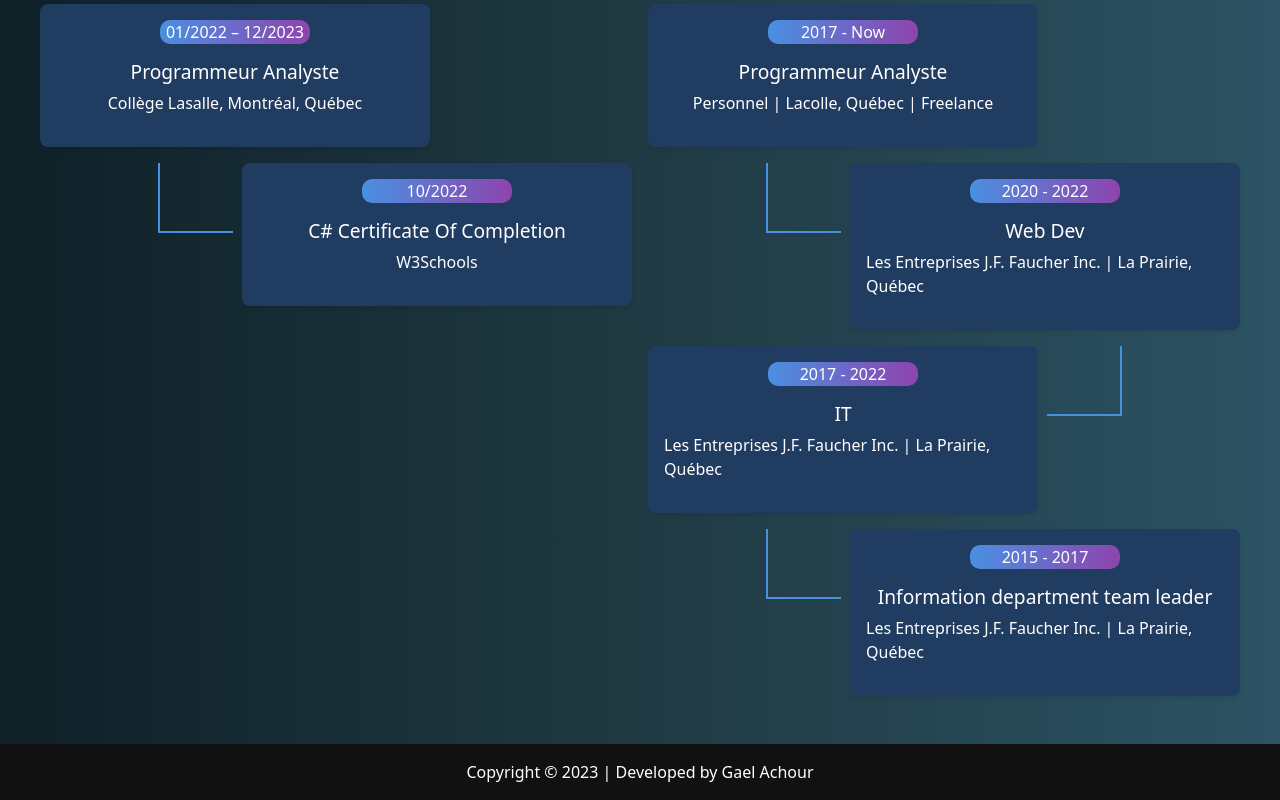
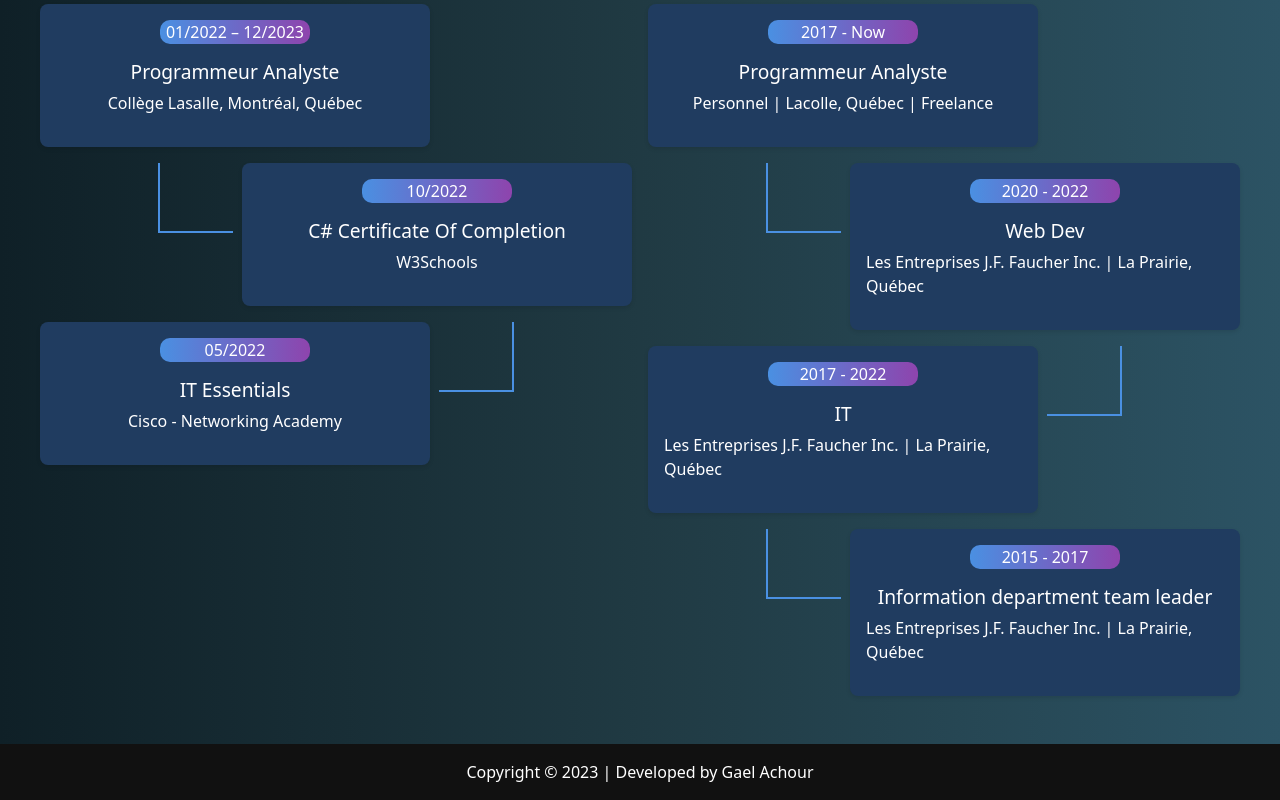
Before and after one commit to drachour/tmp-ppcvr, a React (Create React App) app: page /about in a window 1280 px wide. Shown: the part 985-1785 px from the top of the page. Built offline with nearby package versions, Linux system fonts and the light colour scheme.

Commit message:
update about

```diff
--- a/src/components/Experience.js
+++ b/src/components/Experience.js
@@ -107,6 +107,14 @@ const Experience = () => {
                 <p>W3Schools</p>
               </SingleBox>
             </BoxGrid>
+            <BoxGrid>
+              <SingleBox>
+                <Duration>05/2022</Duration>
+                <Title>IT Essentials</Title>
+                <p>Cisco - Networking Academy</p>
+              </SingleBox>
+              <EmptyBoxRight></EmptyBoxRight>
+            </BoxGrid>
           </ColMd6>
           <ColMd6>
             <SectionTitle>Experience</SectionTitle>
```
